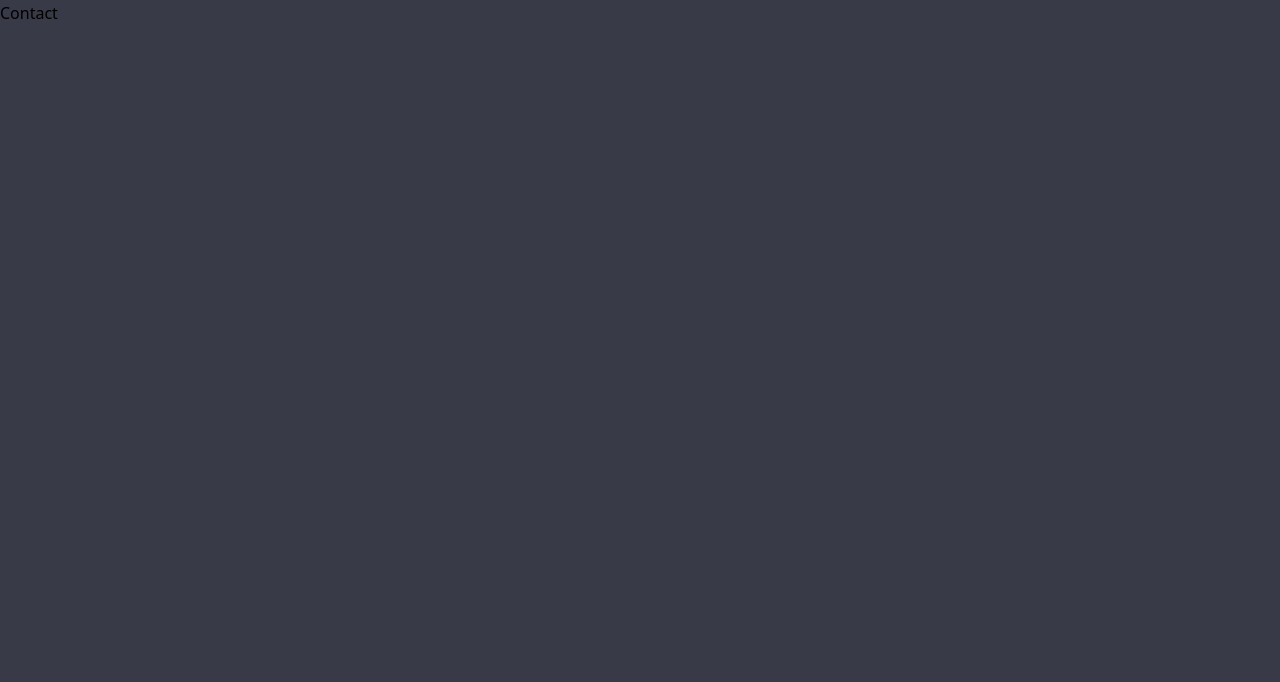
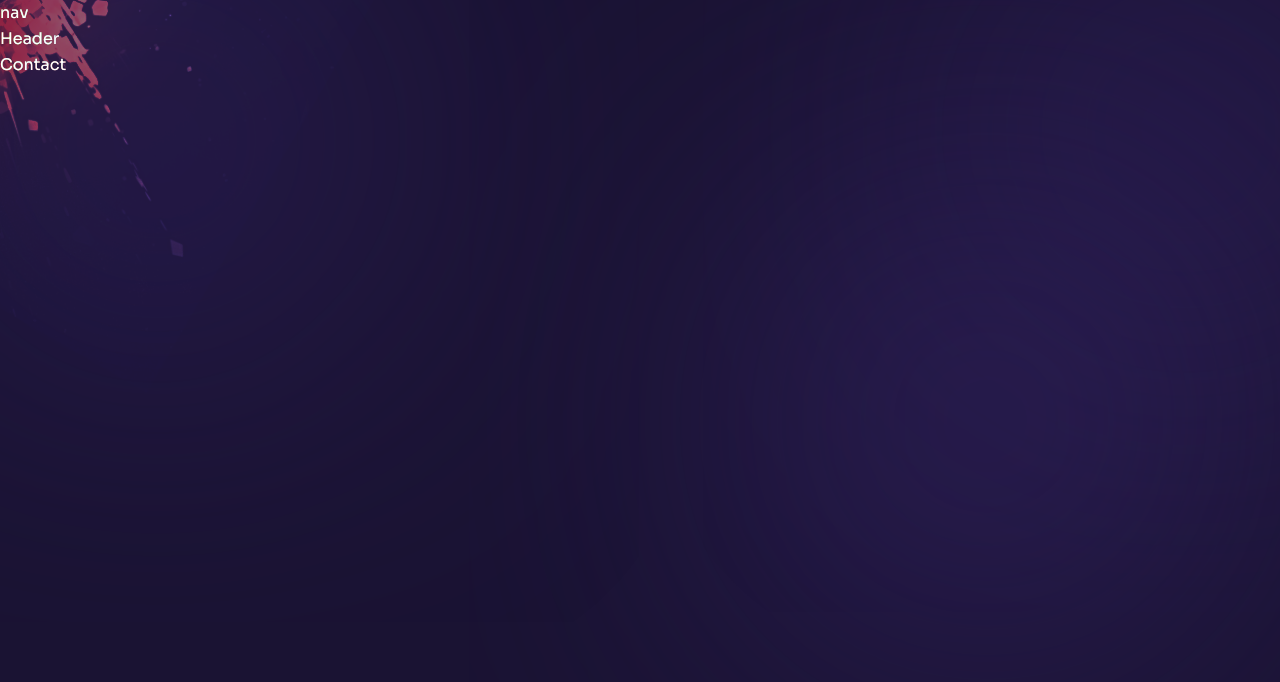
Before and after one commit to DiffusedPizza/motion-portfolio, a Next.js app: page /contact in a window 1280 px wide. Shown: the top 682 px of the page. Built offline with nearby package versions, Linux system fonts and the light colour scheme.

Commit message:
added further styling

```diff
--- a/components/Layout.js
+++ b/components/Layout.js
@@ -14,12 +14,14 @@
 import TopLeftImg from '../components/TopLeftImg';
 
 const Layout = ({children}) => {
-  return <div>
+  return (
+  <div className={`page bg-site text-white bg-cover bg-no-repeat ${sora.variable} font-sora relative`}>
     <TopLeftImg />
     <Nav />
     <Header />
     {children}
-  </div>;
+  </div>
+  );
 };
 
 export default Layout;
--- a/components/Nav.js
+++ b/components/Nav.js
@@ -26,6 +26,12 @@
   },
 ];
 
+// Next link
+import Link from 'next/link';
+
+// Next router
+import { useRouter} from 'next/router';
+
 const Nav = () => {
   return <nav>nav</nav>;
 };
--- a/components/TopLeftImg.js
+++ b/components/TopLeftImg.js
@@ -1,5 +1,10 @@
+//NEXT IMAGE
+import Image from "next/image";
+
 const TopLeftImg = () => {
-  return <div>Top Left Image</div>;
+  return <div className='absolute left-0 top-0 mix-blend-color-dodge z-10 w-[200px] xl:w-[400px] opacity-50'>
+    <Image src='/top-left-img.png' width={400} height={400} alt="" />
+  </div>;
 };
 
 export default TopLeftImg;
--- a/pages/_app.js
+++ b/pages/_app.js
@@ -1,7 +1,14 @@
 import '../styles/globals.css';
 
+//COMPONENTS
+import Layout from '../components/Layout';
+
 function MyApp({ Component, pageProps }) {
-  return <Component {...pageProps} />;
+  return (
+  <Layout>
+    <Component {...pageProps} />
+  </Layout>
+  );
 }
 
 export default MyApp;
```
